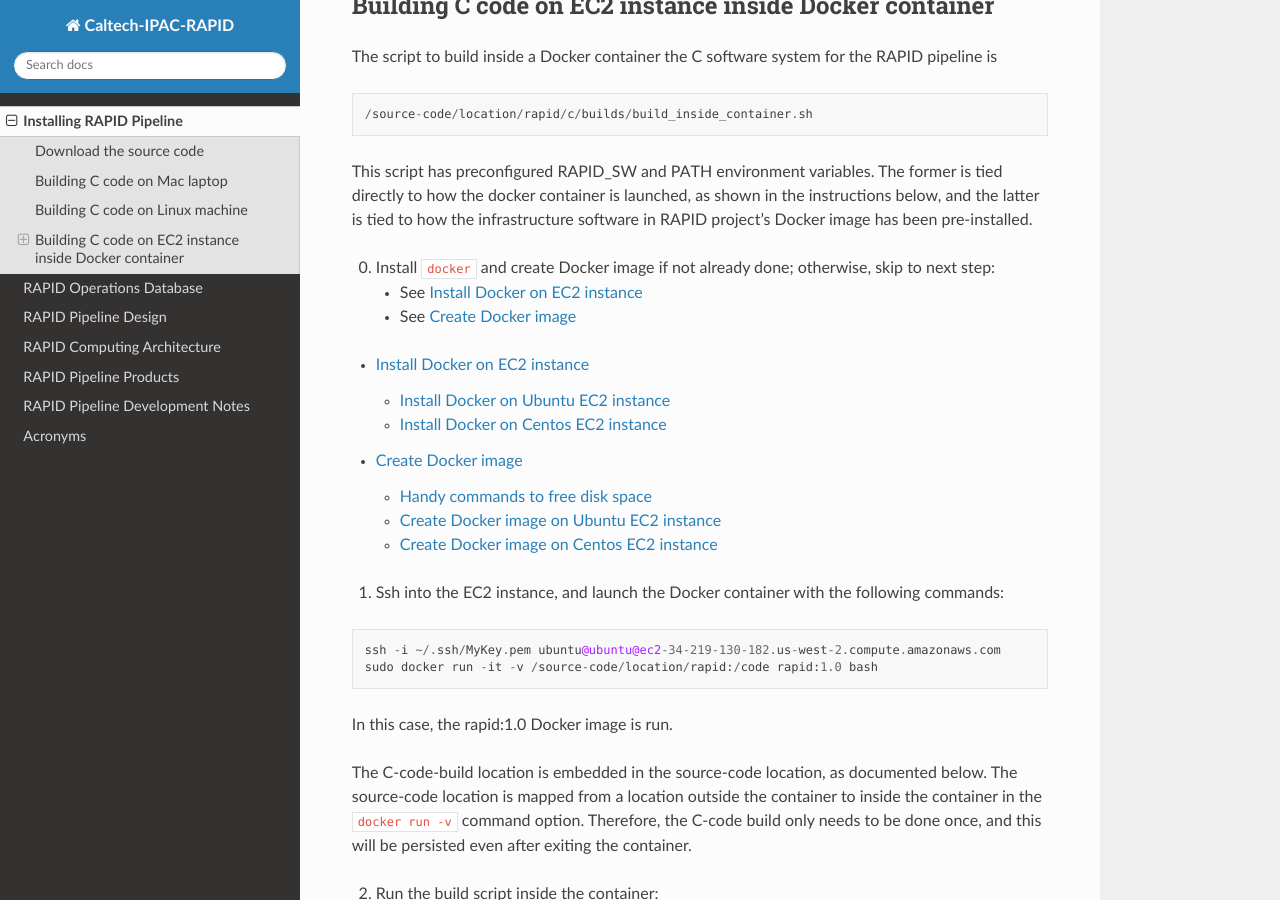
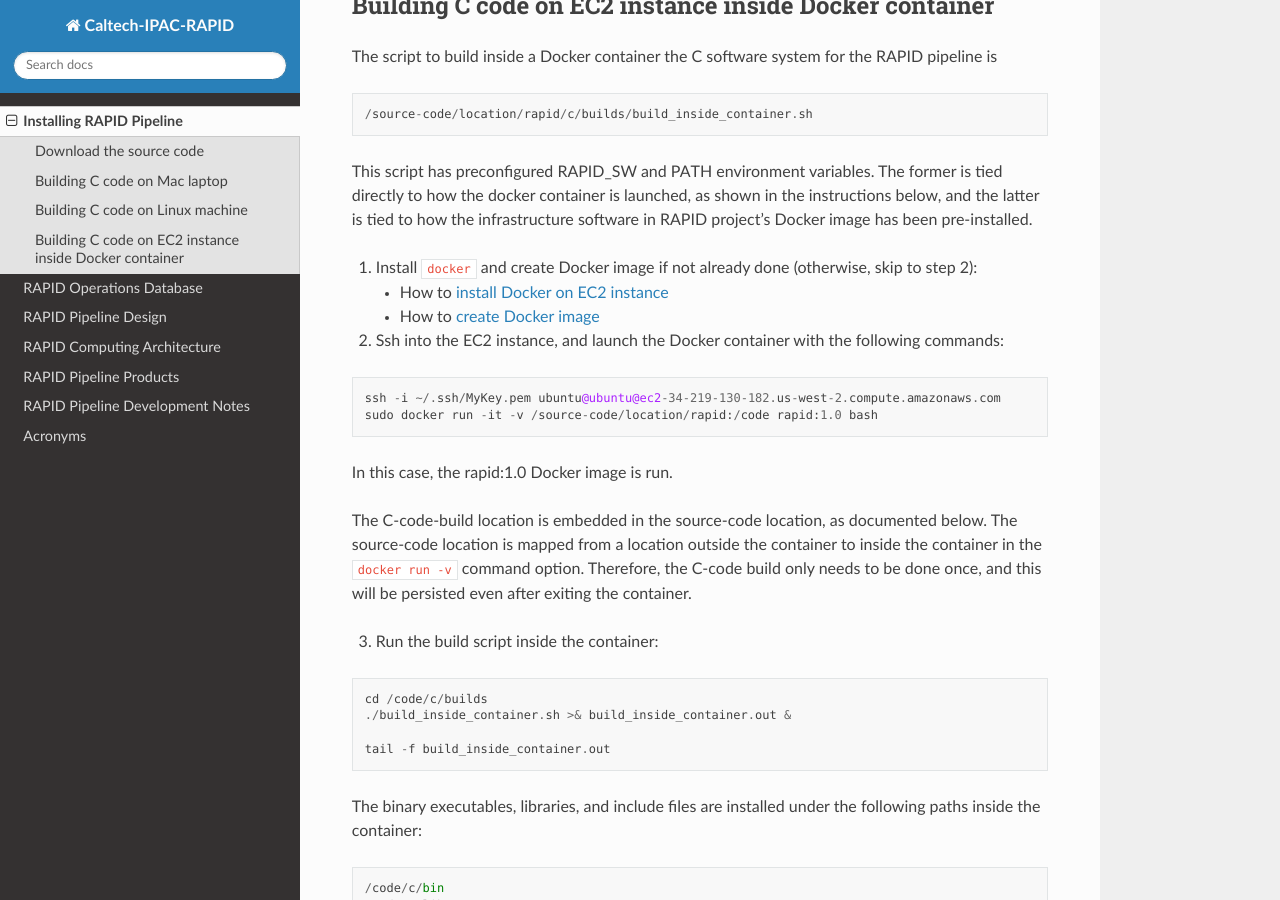
Before and after one commit to Caltech-IPAC/rapid, a Sphinx documentation site: the page built from docs/source/install/install.rst, in a window 1280 px wide and 900 px high, scrolled down 2837 px. Built offline with Sphinx 7.4.7 and the Read the Docs theme 3.1.0, drawn with Linux system fonts in a browser that asks for light colours.

Commit message:
New document-method worked, so removing old method.

```diff
--- a/docs/source/install/install.rst
+++ b/docs/source/install/install.rst
@@ -151,21 +151,14 @@ launched, as shown in the instructions below, and the latter is tied
 to how the infrastructure software in
 RAPID project's Docker image has been pre-installed.
 
-0. Install ``docker`` and create Docker image if not already done;
-   otherwise, skip to next step:
+1. Install ``docker`` and create Docker image if not already done
+   (otherwise, skip to step 2):
 
-   * See :doc:`Install Docker on EC2 instance </install/docker>`
+   * How to :doc:`install Docker on EC2 instance </install/docker>`
 
-   * See :doc:`Create Docker image </install/docker_image>`
+   * How to :doc:`create Docker image </install/docker_image>`
 
-
-.. toctree::
-   :maxdepth: 3
-
-   docker.rst
-   docker_image.rst
-
-1. Ssh into the EC2 instance, and launch the Docker container with the
+2. Ssh into the EC2 instance, and launch the Docker container with the
    following commands:
 
 .. code-block::
```
Also changed, not shown: other parts of docs/source/install/install.rst (+1 -1 lines).
